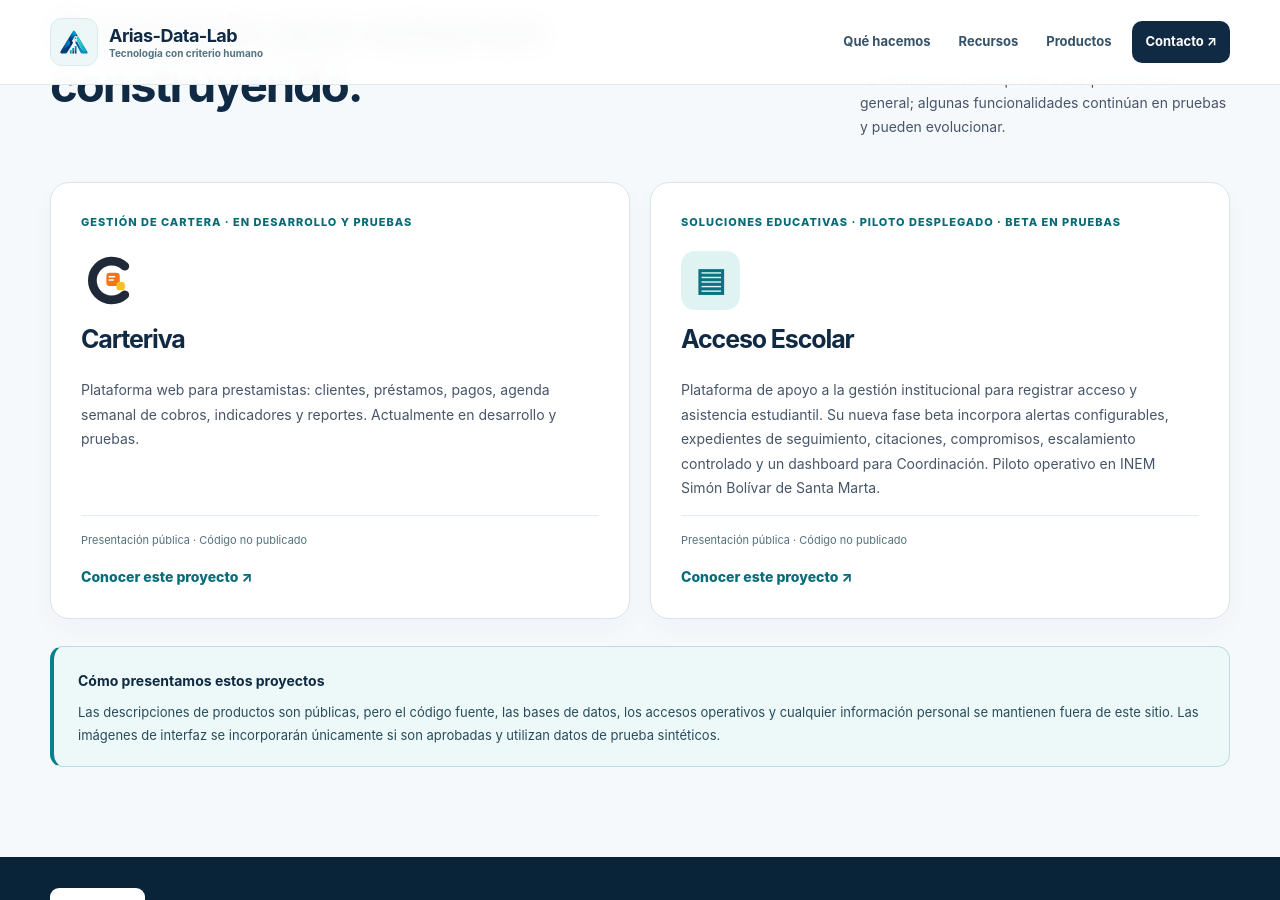
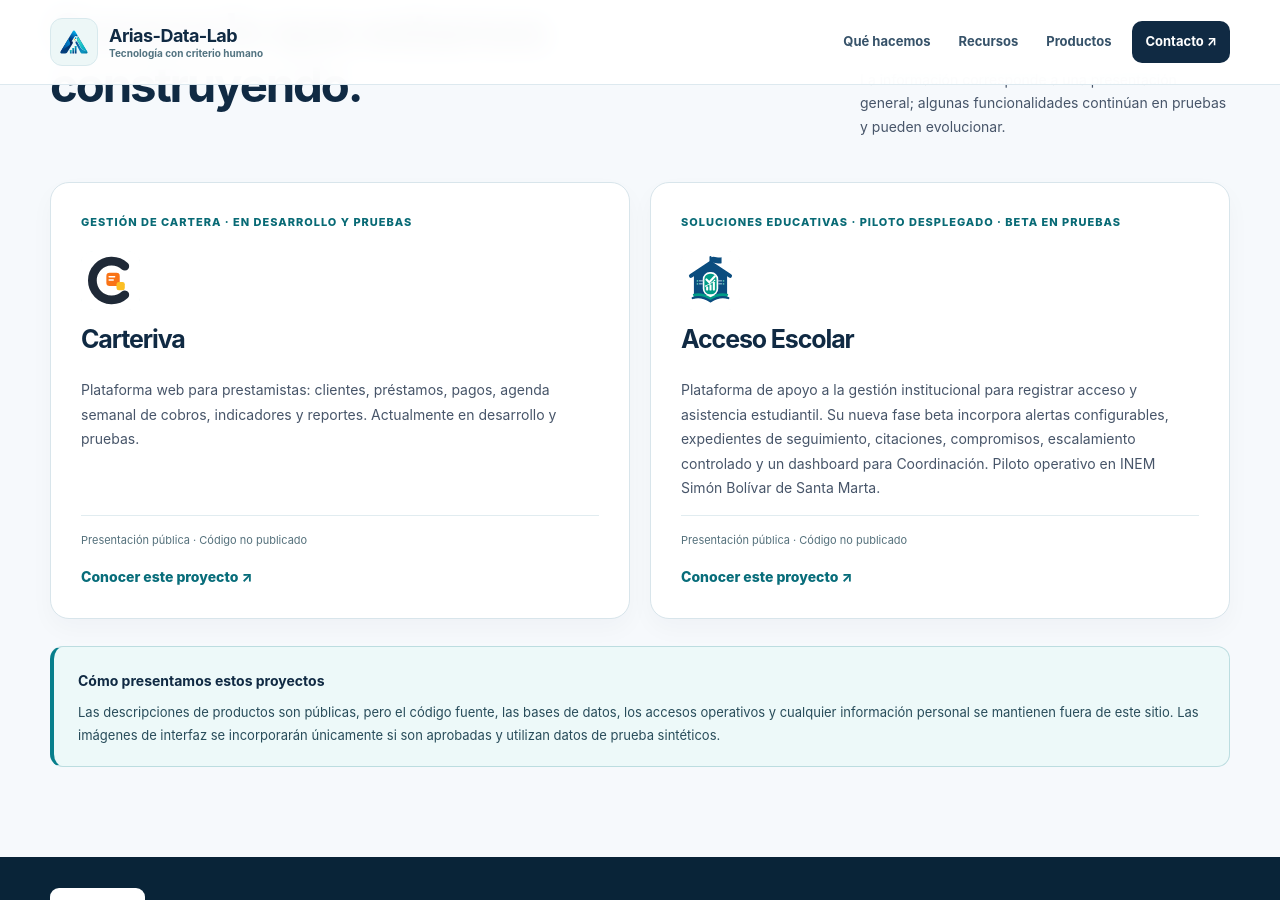
Before and after one commit to ljarias/ljarias.github.io, a Jekyll site: the page arias-data-lab/productos/index.html, which Jekyll copies as it is, in a window 1280 px wide and 900 px high, scrolled down 648 px. Built offline with Jekyll 4.4.1, drawn with Linux system fonts in a browser that asks for light colours.

Commit message:
feat(portal): mostrar nueva marca de Acceso Escolar en catálogo

```diff
--- a/arias-data-lab/productos/index.html
+++ b/arias-data-lab/productos/index.html
@@ -15,7 +15,7 @@
 <section class="product-page-hero"><div class="container"><a class="crumb-link" href="../../">← Arias-Data-Lab</a><p class="eyebrow">PORTAFOLIO DE SOLUCIONES</p><h1>Productos en desarrollo.</h1><p>En Arias-Data-Lab desarrollamos software para responder a necesidades concretas. Presentamos el propósito y las capacidades previstas de los proyectos sin divulgar su implementación técnica ni los datos de sus usuarios.</p><div class="hero-underline" aria-hidden="true"></div></div></section>
 <section class="product-body"><div class="container"><div class="intro-row"><div><p class="eyebrow dark">PRODUCTOS Y SOLUCIONES</p><h2>Conoce lo que estamos construyendo.</h2></div><p>La información corresponde a una presentación general; algunas funcionalidades continúan en pruebas y pueden evolucionar.</p></div><div class="public-product-grid">
 <article class="public-product-card"><span class="product-small-label">GESTIÓN DE CARTERA · EN DESARROLLO Y PRUEBAS</span><div class="public-product-icon"><img src="assets/carteriva-4a-simbolo.svg" width="59" height="59" alt="Logo de Carteriva" style="border-radius:12px"></div><h3>Carteriva</h3><p>Plataforma web para prestamistas: clientes, préstamos, pagos, agenda semanal de cobros, indicadores y reportes. Actualmente en desarrollo y pruebas.</p><span class="availability">Presentación pública · Código no publicado</span><a class="product-detail-link" href="prestamos-saas.html">Conocer este proyecto ↗</a></article>
-<article class="public-product-card"><span class="product-small-label">SOLUCIONES EDUCATIVAS · PILOTO DESPLEGADO · BETA EN PRUEBAS</span><div class="public-product-icon" aria-hidden="true">▤</div><h3>Acceso Escolar</h3><p>Plataforma de apoyo a la gestión institucional para registrar acceso y asistencia estudiantil. Su nueva fase beta incorpora alertas configurables, expedientes de seguimiento, citaciones, compromisos, escalamiento controlado y un dashboard para Coordinación. Piloto operativo en INEM Simón Bolívar de Santa Marta.</p><span class="availability">Presentación pública · Código no publicado</span><a class="product-detail-link" href="acceso-escolar-inem.html">Conocer este proyecto ↗</a></article>
+<article class="public-product-card"><span class="product-small-label">SOLUCIONES EDUCATIVAS · PILOTO DESPLEGADO · BETA EN PRUEBAS</span><div class="public-product-icon"><img src="assets/acceso-escolar-mark.svg" width="59" height="59" alt="Identidad visual de Acceso Escolar" style="border-radius:12px"></div><h3>Acceso Escolar</h3><p>Plataforma de apoyo a la gestión institucional para registrar acceso y asistencia estudiantil. Su nueva fase beta incorpora alertas configurables, expedientes de seguimiento, citaciones, compromisos, escalamiento controlado y un dashboard para Coordinación. Piloto operativo en INEM Simón Bolívar de Santa Marta.</p><span class="availability">Presentación pública · Código no publicado</span><a class="product-detail-link" href="acceso-escolar-inem.html">Conocer este proyecto ↗</a></article>
 </div><div class="privacy-note"><strong>Cómo presentamos estos proyectos</strong><p>Las descripciones de productos son públicas, pero el código fuente, las bases de datos, los accesos operativos y cualquier información personal se mantienen fuera de este sitio. Las imágenes de interfaz se incorporarán únicamente si son aprobadas y utilizan datos de prueba sintéticos.</p></div></div></section>
 </main>
 <footer class="site-footer"><div class="container footer-main"><div class="footer-logo"><img src="../../assets/brand/logo/v4.0/ADL_logo-maestro-color_EDITABLE_v4.0.svg" alt="Arias-Data-Lab" width="120" height="90" loading="lazy"><div><strong>Arias-Data-Lab</strong><p>Tecnología con criterio humano.</p></div></div><nav aria-label="Enlaces del pie de página"><a href="../../">Portal corporativo</a><a href="./">Productos</a><a href="../../banco-problemas-caribe/">Recursos educativos</a></nav></div><div class="container footer-bottom"><span>© 2026 Arias-Data-Lab · Santa Marta, Colombia</span><span>Desarrollo y autoría: Leonardo Arias-Alemán</span></div></footer>
```
